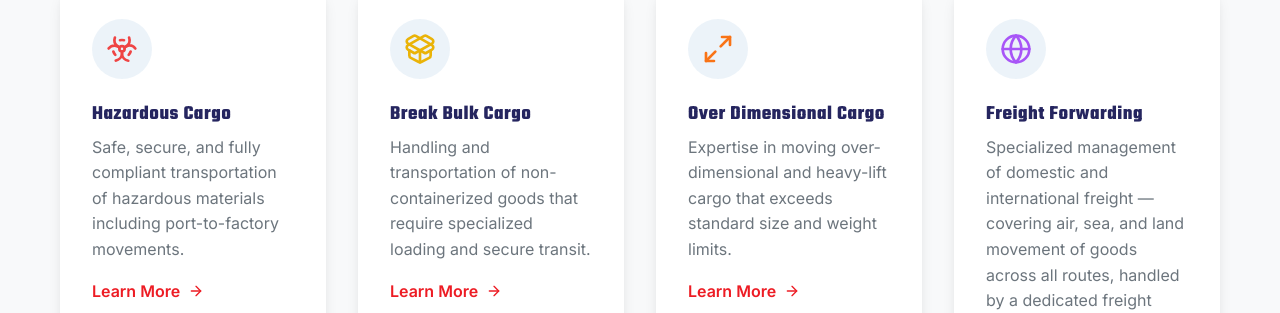
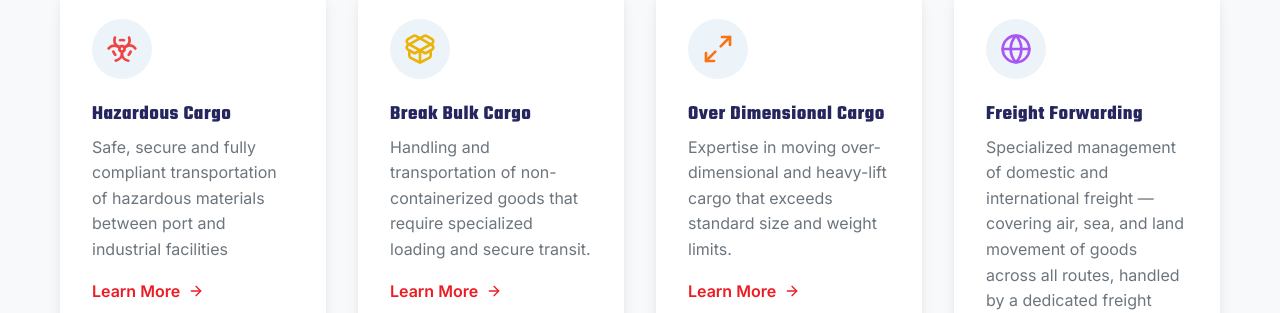
Before and after one commit to balajiprojects049-art/SRI-GANESH-INTEGRATED-LOGISTICS, a React (Vite) app in the folder client/: page / in a window 1280 px wide. Shown: the part 2680-2993 px from the top of the page. Built offline with nearby package versions, Linux system fonts and the light colour scheme; a web font is replaced by a local one.

Commit message:
Update Hazardous Cargo description on Home page

```diff
--- a/client/src/pages/Home.jsx
+++ b/client/src/pages/Home.jsx
@@ -284,7 +284,7 @@ export default function Home() {
               { title: "Regular Containers", icon: <Container size={32} color="#0891b2" />, desc: "Reliable and cost-effective Pan India movement of goods using standard dry containers.", image: "/regular-containers-card.png" },
               { title: "ISO Tankers", icon: <Cylinder size={32} color="#22c55e" />, desc: "Pan India transportation of bulk liquids and gases using internationally certified ISO tankers.", image: "/iso-tankers-card.png" },
               { title: "Liquid Tankers", icon: <Droplets size={32} color="#6366f1" />, desc: "Efficient and reliable transportation of edible oils, chemicals, and industrial liquids via specialized tankers.", image: "/liquid-tankers-card.png" },
-              { title: "Hazardous Cargo", icon: <Biohazard size={32} color="#ef4444" />, desc: "Safe, secure, and fully compliant transportation of hazardous materials including port-to-factory movements.", image: "/hazardous-cargo-card.png" },
+              { title: "Hazardous Cargo", icon: <Biohazard size={32} color="#ef4444" />, desc: "Safe, secure and fully compliant transportation of hazardous materials between port and industrial facilities", image: "/hazardous-cargo-card.png" },
               { title: "Break Bulk Cargo", icon: <PackageOpen size={32} color="#eab308" />, desc: "Handling and transportation of non-containerized goods that require specialized loading and secure transit.", image: "/break-bulk-card.png" },
               { title: "Over Dimensional Cargo", icon: <Maximize2 size={32} color="#f97316" />, desc: "Expertise in moving over-dimensional and heavy-lift cargo that exceeds standard size and weight limits.", image: "/odc-cargo-card.png" },
               { title: "Freight Forwarding", icon: <Globe size={32} color="#a855f7" />, desc: "Specialized management of domestic and international freight — covering air, sea, and land movement of goods across all routes, handled by a dedicated freight forwarding team.", image: "/freight-forwarding-card.png" }
```
